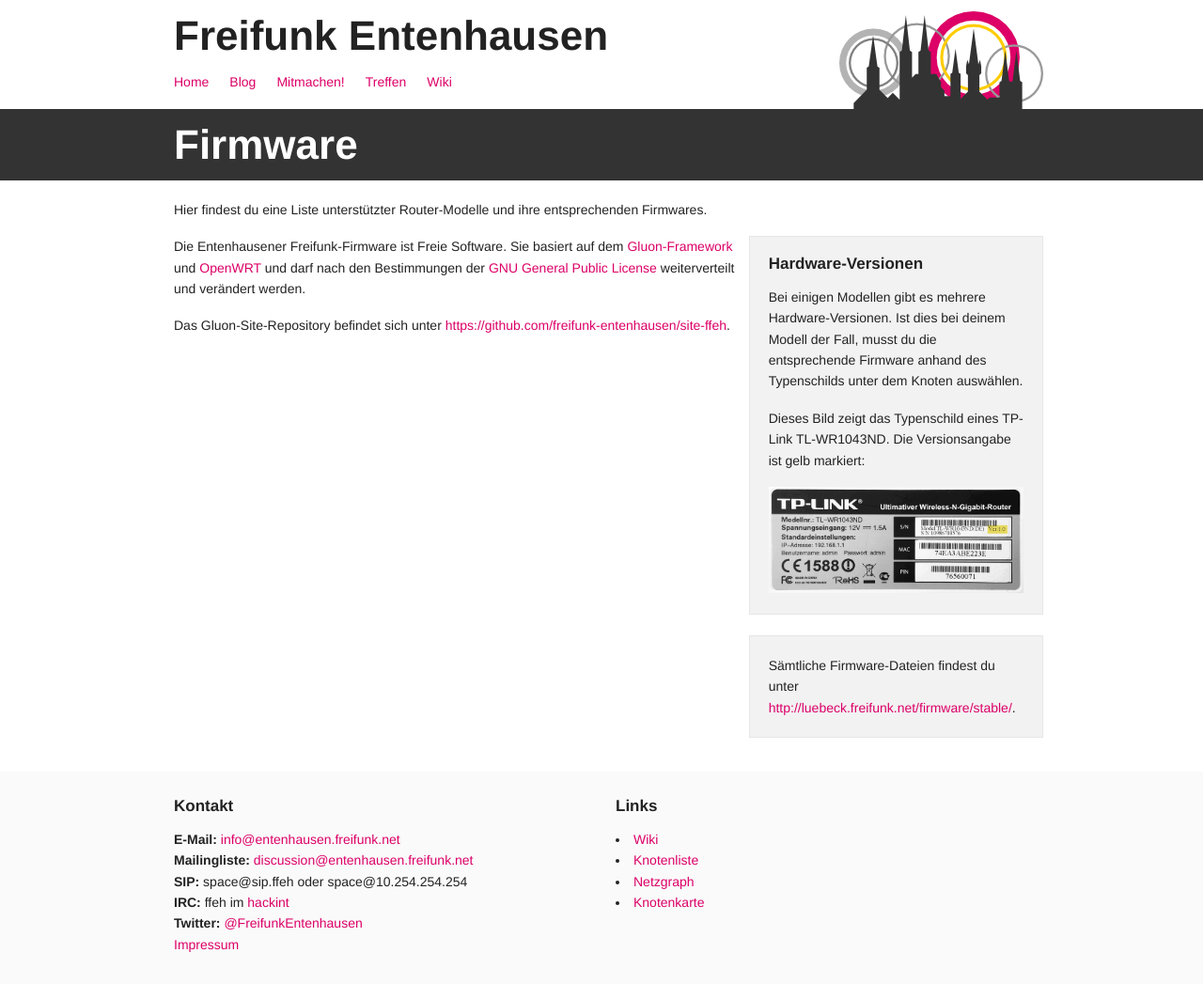
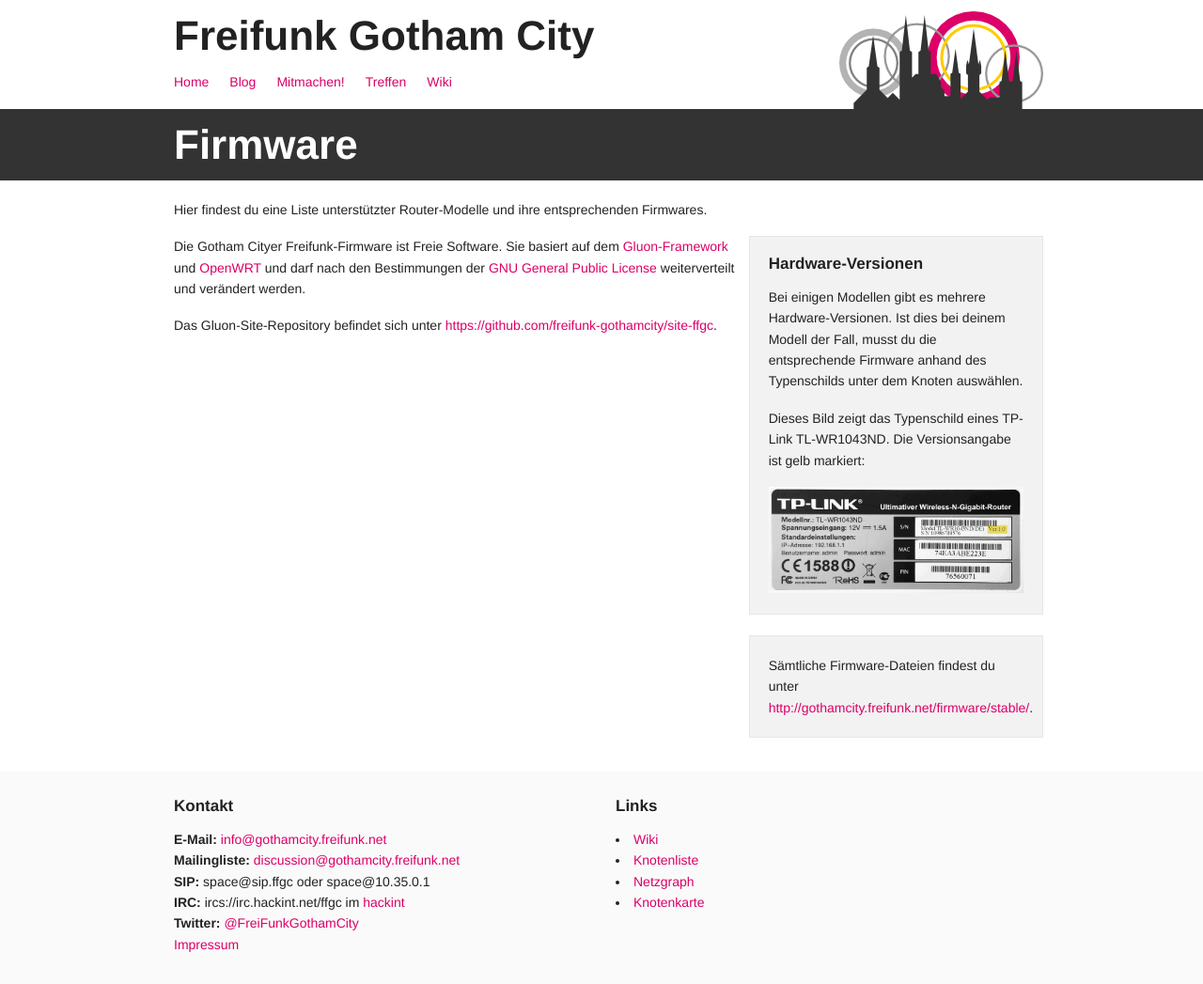
Before and after one commit to ffnord/startseite, a Jekyll site: the page built from firmware.html, in a window 1280 px wide. Shown: the whole page at 94% size. Built offline with Jekyll 4.4.1, drawn with Linux system fonts in a browser that asks for light colours.

Commit message:
modify _config.yml to match https://github.com/ffnord/ffnord-example

```diff
--- a/_config.yml
+++ b/_config.yml
@@ -1,40 +1,50 @@
-url: http://entenhausen.freifunk.net
+url: http://gothamcity.freifunk.net/
 
 community:
   # Metadata
-  name: "Entenhausen"
-  meta: "Dysnie"
+  name: "Gotham City"
+  meta: "ffgc"
 
   # Custom URLs
   url_wiki:  "/wiki"
   url_geomap: "/map/geomap.html"
   url_graph: "/map/graph.html"
   url_nodelist: "/wiki/Knoten"
-  url_mailman: "http://lists.entenhausen.freifunk.net/mailman/listinfo/list"
+  url_mailman: "http://lists.gothamcity.freifunk.net/mailman/listinfo/list"
 
   # Mail Contacts
-  mail_info: "info@entenhausen.freifunk.net"
-  mail_keys: "keys@entenhausen.freifunk.net"
-  mail_discussion: "discussion@entenhausen.freifunk.net"
+  mail_info: "info@gothamcity.freifunk.net"
+  mail_keys: "keys@gothamcity.freifunk.net"
+  mail_discussion: "discussion@gothamcity.freifunk.net"
 
   # Other Contacts
-  sip: ["space@sip.ffeh", "space@10.254.254.254"] # Optional
-  twitter: "FreifunkEntenhausen" # Optional
-  irc: "ffeh"
+  sip: ["space@sip.ffgc", "space@10.35.0.1"] # Optional
+  twitter: "FreiFunkGothamCity" # Optional
+  irc: "ircs://irc.hackint.net/ffgc"
 
   # GPS
-  geo_lat: 53.869722
-  geo_lon: 10.686389
+  geo_lat: 40.5
+  geo_lon: -74.1
 
 firmware:
-  base: "http://luebeck.freifunk.net/firmware/stable/"
+  base: "http://gothamcity.freifunk.net/firmware/stable/"
   type: "gluon"
 
   # URL to the site repo (gitweb,github...)
-  gluon_site: "https://github.com/freifunk-entenhausen/site-ffeh"
+  gluon_site: "https://github.com/freifunk-gothamcity/site-ffgc"
   # Path to local checkout of the site repo
   gluon_site_dir: "../gluon/site"
 
 tld:
-  label: "ffeh"
-  ns: ["10.255.255.255", "10.255.255.254", "10.255.255.253"]
+  label: "ffgc"
+  ns:
+    - "10.35.0.1"
+    - "fd35:f308:a922::ff00"
+    - "10.35.5.1"
+    - "fd35:f308:a922::ff01"
+    - "10.35.10.1"
+    - "fd35:f308:a922::ff02"
+    - "10.35.15.1"
+    - "fd35:f308:a922::ff03"
+    - "10.35.20.1"
+    - "fd35:f308:a922::ff04"
```
